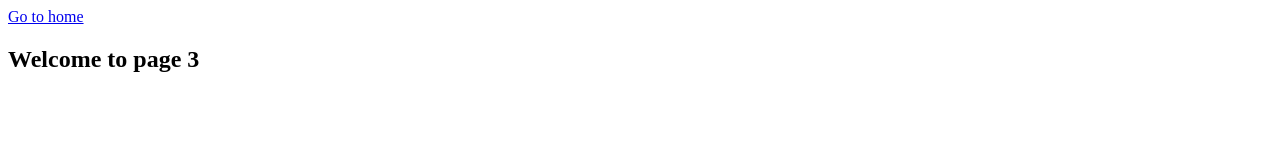
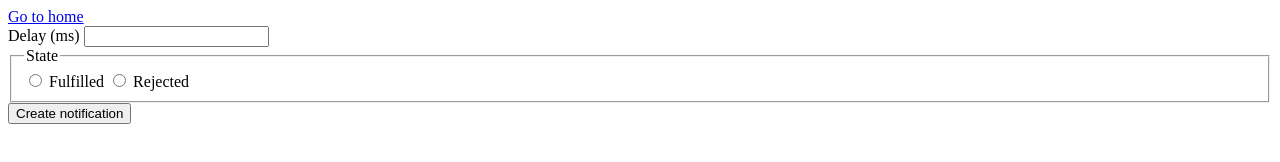
Before and after one commit to Karlson1979/goit-js-hw-10, a plain HTML site: page 2-snackbar.html in a window 1280 px wide. Drawn offline with Linux system fonts and the light colour scheme.

Commit message:
Deploying to gh-pages from @ Karlson1979/goit-js-hw-10@fb9519cab493cf9cb38d6a8a3a6328a3842a100a 🚀

```diff
--- a/2-snackbar.html
+++ b/2-snackbar.html
@@ -4,12 +4,32 @@
     <meta charset="UTF-8" />
     <meta http-equiv="X-UA-Compatible" content="IE=edge" />
     <meta name="viewport" content="width=device-width, initial-scale=1.0" />
-    <title>Page 3</title>
+    <title>Snackbar</title>
   </head>
   <body>
     <section>
       <a href="./index.html">Go to home</a>
-      <h1>Welcome to page 3</h1>
+      <form class="form">
+        <label>
+          Delay (ms)
+          <input type="number" name="delay" required />
+        </label>
+
+        <fieldset>
+          <legend>State</legend>
+          <label>
+            <input type="radio" name="state" value="fulfilled" required />
+            Fulfilled
+          </label>
+          <label>
+            <input type="radio" name="state" value="rejected" required />
+            Rejected
+          </label>
+        </fieldset>
+
+        <button type="submit">Create notification</button>
+      </form>
+
     </section>
   </body>
 </html>
```
Also changed, not shown: 1-timer.html (+4 -1 lines).
